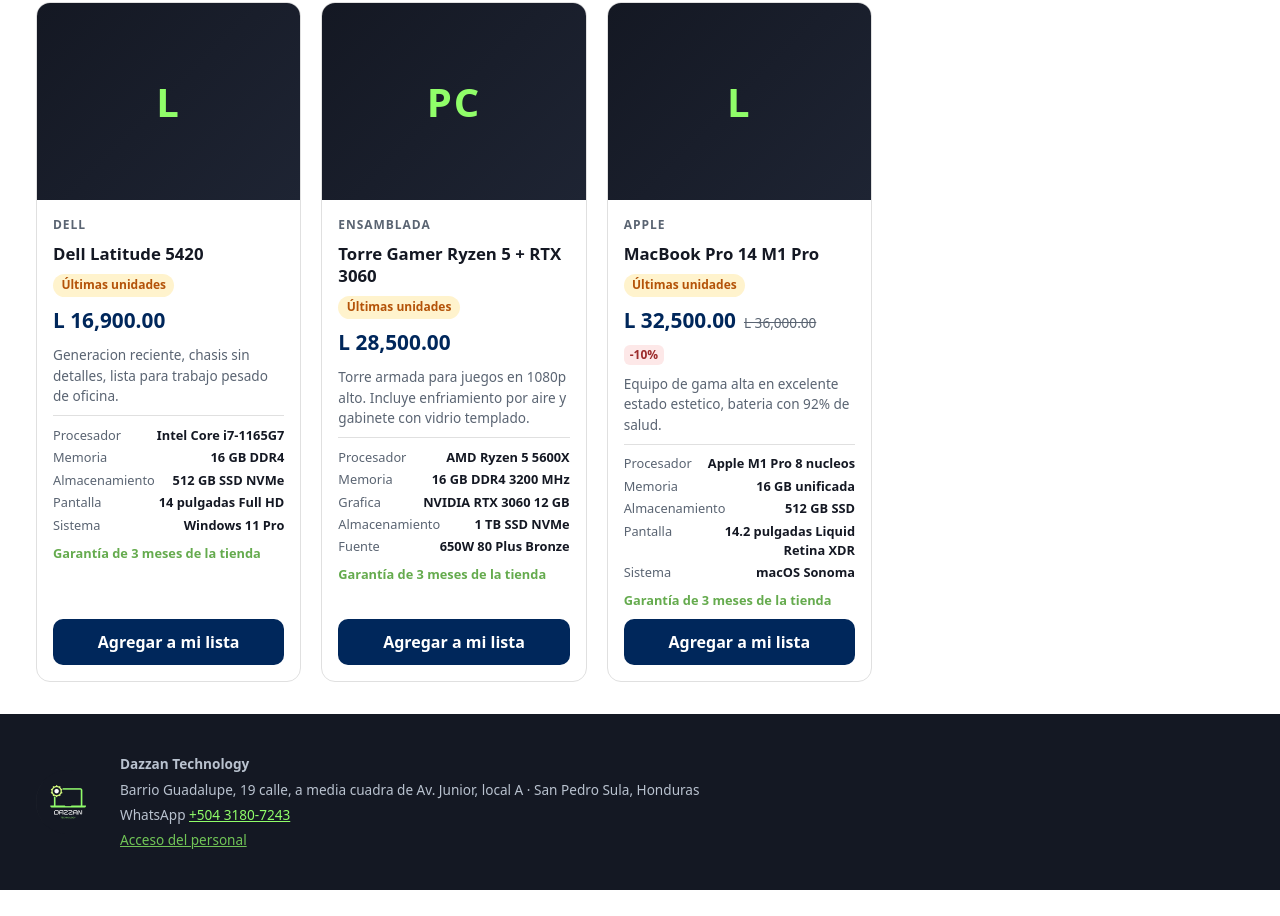
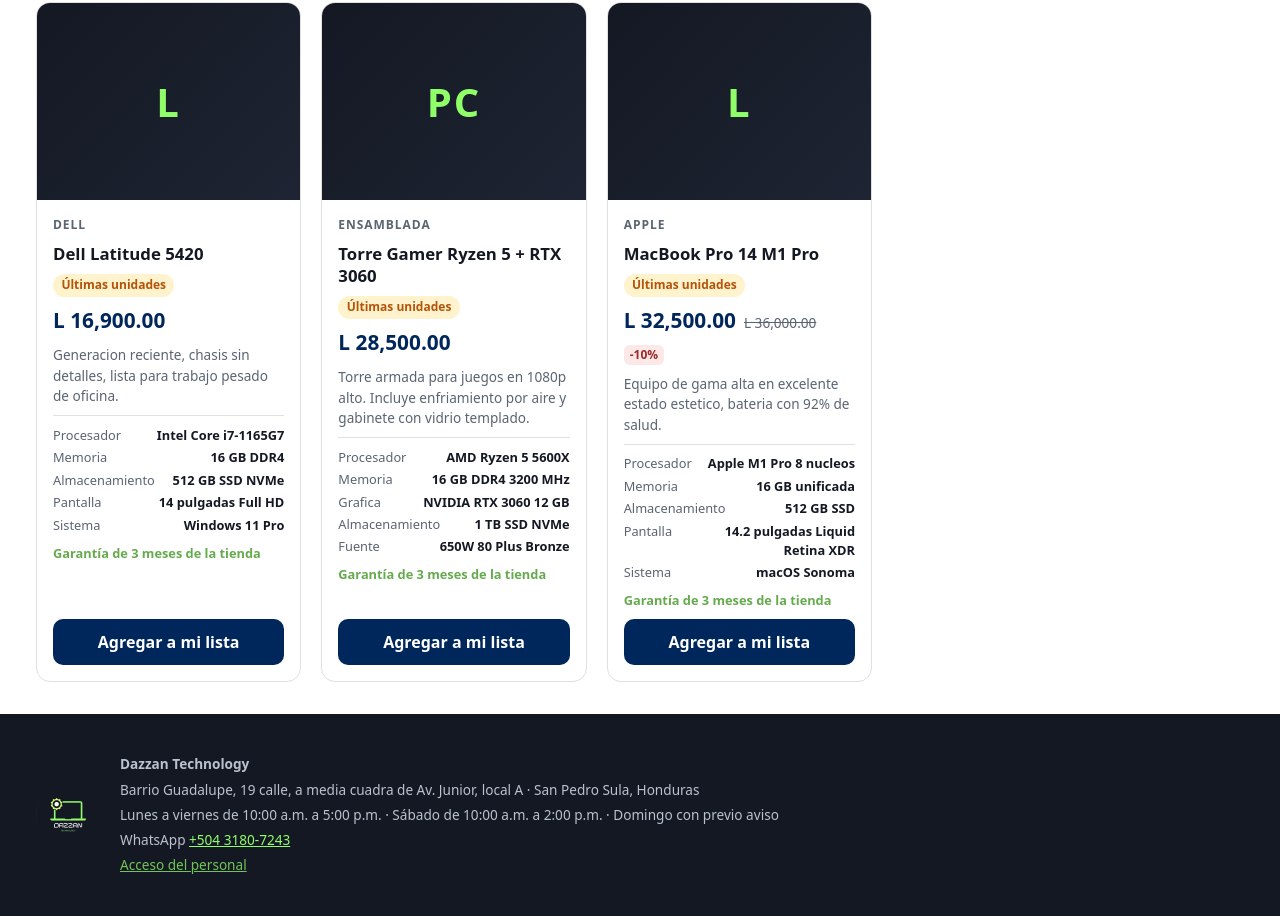
Before and after one commit to michaelsalgado085-rgb/dazzan-technology-web, a website with bundled scripts: page index.html in a window 1280 px wide. Shown: the part 2988-3904 px from the top of the page. Before the commit the page ends 3878 px from the top, so only its background shows below. Built offline with nearby package versions, Linux system fonts and the light colour scheme.

Commit message:
feat(tienda): mostrar el horario de atencion en el pie
Co-Authored-By: Claude Opus 5.5 <noreply@anthropic.com>
Claude-Session: https://claude.ai/code/session_01AkmkckfaqYi2G6B4bLQWGE

```diff
--- a/index.html
+++ b/index.html
@@ -141,6 +141,8 @@
         <p><strong>Dazzan Technology</strong></p>
         <p>Barrio Guadalupe, 19 calle, a media cuadra de Av. Junior, local A
           &middot; San Pedro Sula, Honduras</p>
+        <p>Lunes a viernes de 10:00 a.m. a 5:00 p.m. &middot; Sábado de 10:00 a.m.
+          a 2:00 p.m. &middot; Domingo con previo aviso</p>
         <p>WhatsApp <a href="https://wa.me/50431807243">+504 3180-7243</a></p>
         <p><a class="pie__acceso" href="/login">Acceso del personal</a></p>
       </div>
```
